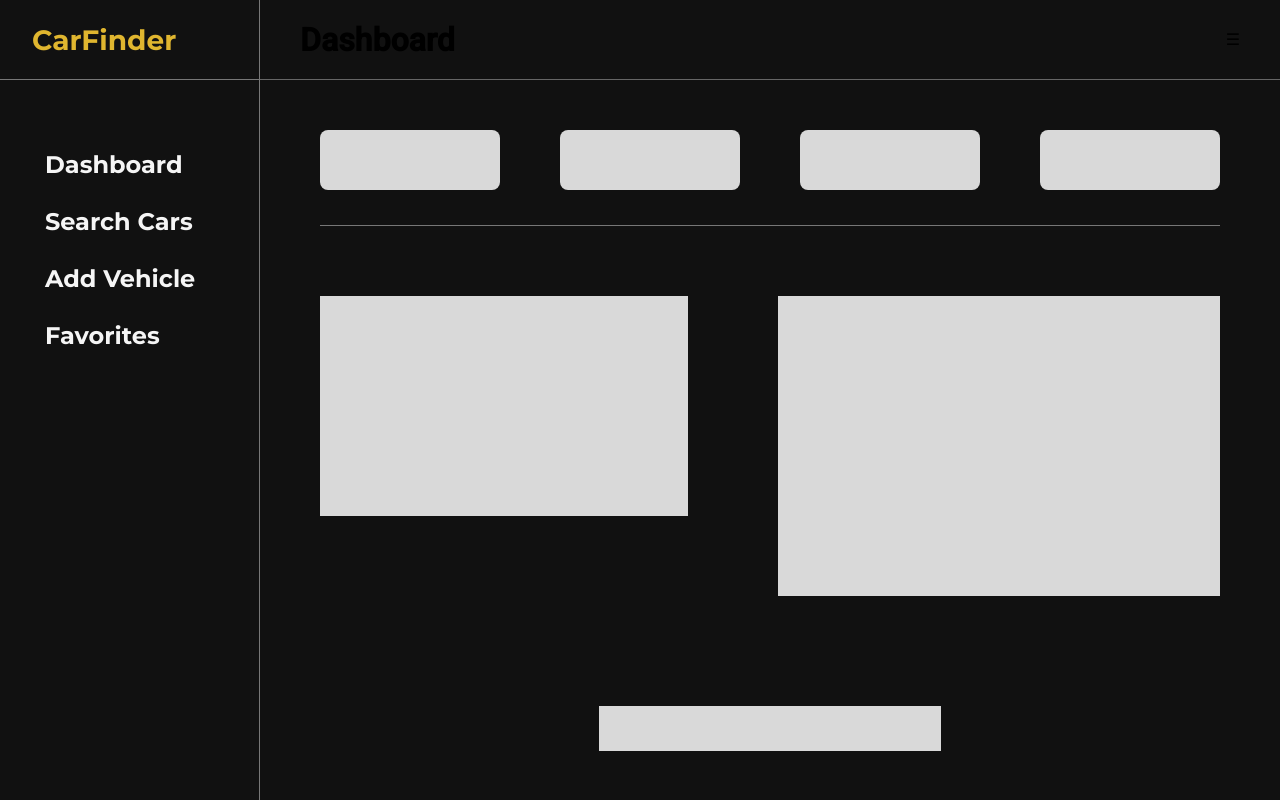
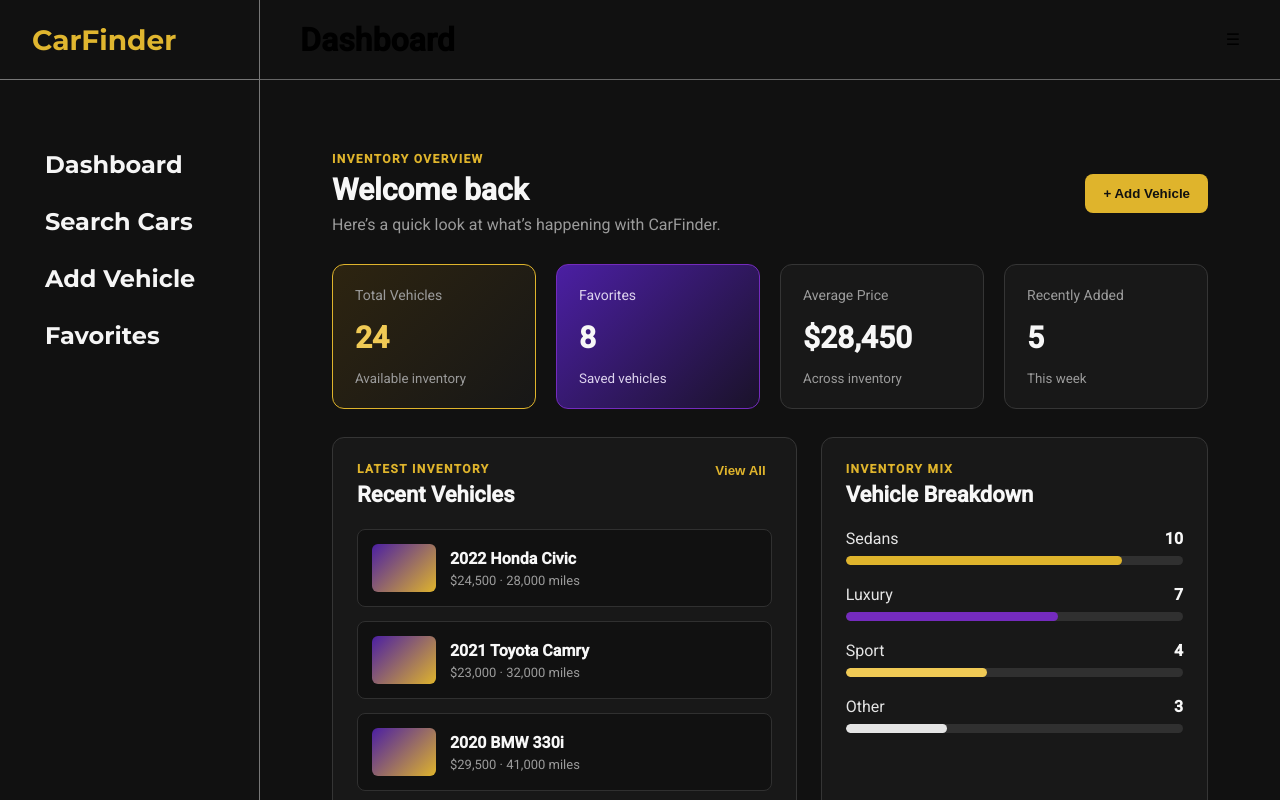
Before and after one commit to AmoyTurner-FS/202603-WDV349-TurnerAmoy, a React app in the folder dev/portfolio/: page / in a window 1280 px wide. Shown: the top 800 px of the page. Built offline with nearby package versions, Linux system fonts and the light colour scheme; the HTML template or start-up script is replaced by a standard one.

Commit message:
Updated dashboard design

```diff
--- a/dev/portfolio/src/index.css
+++ b/dev/portfolio/src/index.css
@@ -1,4 +1,21 @@
 @import url("https://fonts.googleapis.com/css2?family=Montserrat:wght@400;600;700&family=Roboto:wght@400;500&display=swap");
+
+:root {
+  --cf-black: #111111;
+  --cf-dark: #181818;
+  --cf-charcoal: #242424;
+
+  --cf-gold: #dfb42c;
+  --cf-gold-light: #f0ca55;
+
+  --cf-purple: #4b1fa3;
+  --cf-purple-light: #742bbd;
+
+  --cf-gray: #e4e4e4;
+  --cf-gray-dark: #9b9b9b;
+
+  --cf-white: #f7f7f7;
+}
 
 * {
   box-sizing: border-box;
--- a/dev/portfolio/src/pages/Dashboard.css
+++ b/dev/portfolio/src/pages/Dashboard.css
@@ -1,51 +1,248 @@
 .dashboard-page {
   width: 100%;
-  min-height: 100%;
-  padding: 10px 20px 40px;
+  padding: 32px;
+  color: var(--cf-white);
 }
 
-.dashboard-summary {
+.dashboard-intro h2,
+.panel-heading h3,
+.stat-card strong,
+.recent-vehicle strong,
+.inventory-label strong {
+  color: var(--cf-white);
+}
+
+.dashboard-intro {
+  display: flex;
+  justify-content: space-between;
+  align-items: center;
+  gap: 24px;
+  margin-bottom: 30px;
+}
+
+.dashboard-eyebrow,
+.panel-eyebrow {
+  margin: 0 0 6px;
+  color: var(--cf-gold);
+  font-size: 12px;
+  font-weight: 700;
+  letter-spacing: 1.4px;
+  text-transform: uppercase;
+}
+
+.dashboard-intro h2 {
+  color: var(--cf-white);
+  margin: 0;
+  font-size: 30px;
+}
+
+.dashboard-subtext {
+  margin: 8px 0 0;
+  color: var(--cf-gray-dark);
+}
+
+.dashboard-primary-action {
+  padding: 12px 18px;
+  border: none;
+  border-radius: 8px;
+  background: var(--cf-gold);
+  color: var(--cf-black);
+  font-weight: 700;
+  cursor: pointer;
+}
+
+.stats-grid {
   display: grid;
   grid-template-columns: repeat(4, 1fr);
-  gap: 60px;
-  margin-bottom: 35px;
+  gap: 20px;
+  margin-bottom: 28px;
 }
 
-.summary-card {
-  height: 60px;
-  background-color: #d9d9d9;
+.stat-card {
+  min-height: 145px;
+  padding: 22px;
+  border: 1px solid #353535;
+  border-radius: 12px;
+  background: var(--cf-dark);
+  display: flex;
+  flex-direction: column;
+  justify-content: space-between;
+}
+
+.stat-card span {
+  color: var(--cf-gray-dark);
+  font-size: 14px;
+}
+
+.stat-card strong {
+  font-size: 30px;
+}
+
+.stat-card small {
+  color: var(--cf-gray-dark);
+}
+
+.stat-card-gold {
+  background: linear-gradient(135deg, #2d2410, #171717);
+  border-color: var(--cf-gold);
+}
+
+.stat-card-gold strong {
+  color: var(--cf-gold-light);
+}
+
+.stat-card-purple {
+  background: linear-gradient(135deg, var(--cf-purple), #1a1229);
+  border-color: var(--cf-purple-light);
+}
+
+.stat-card-purple strong {
+  color: var(--cf-white);
+}
+
+.stat-card-purple span,
+.stat-card-purple small {
+  color: #ddd3ee;
+}
+
+.dashboard-main-grid {
+  display: grid;
+  grid-template-columns: 1.2fr 1fr;
+  gap: 24px;
+}
+
+.dashboard-panel {
+  padding: 24px;
+  background: var(--cf-dark);
+  border: 1px solid #353535;
+  border-radius: 12px;
+}
+
+.panel-heading {
+  display: flex;
+  justify-content: space-between;
+  align-items: flex-start;
+  margin-bottom: 22px;
+}
+
+.panel-heading h3 {
+  color: var(--cf-white);
+  margin: 0;
+  font-size: 22px;
+}
+
+.text-action {
+  border: none;
+  background: transparent;
+  color: var(--cf-gold);
+  cursor: pointer;
+  font-weight: 700;
+}
+
+.recent-vehicle-list {
+  display: flex;
+  flex-direction: column;
+  gap: 14px;
+}
+
+.recent-vehicle {
+  display: flex;
+  align-items: center;
+  gap: 14px;
+  padding: 14px;
+  background: var(--cf-black);
+  border: 1px solid #303030;
   border-radius: 8px;
 }
 
-.dashboard-divider {
-  width: 100%;
-  height: 1px;
-  background-color: #777;
-  margin-bottom: 70px;
+.vehicle-thumb {
+  width: 64px;
+  height: 48px;
+  border-radius: 6px;
+  background: linear-gradient(135deg, var(--cf-purple), var(--cf-gold));
 }
 
-.dashboard-content {
-  display: grid;
-  grid-template-columns: 1fr 1.2fr;
-  gap: 90px;
-  align-items: start;
+.recent-vehicle div:last-child {
+  display: flex;
+  flex-direction: column;
+  gap: 5px;
 }
 
-.dashboard-panel {
-  background-color: #d9d9d9;
+.recent-vehicle span {
+  color: var(--cf-gray-dark);
+  font-size: 13px;
 }
 
-.dashboard-panel-small {
-  height: 220px;
+.recent-vehicle strong {
+  color: var(--cf-white);
 }
 
-.dashboard-panel-large {
-  height: 300px;
+.inventory-breakdown {
+  display: flex;
+  flex-direction: column;
+  gap: 20px;
 }
 
-.dashboard-bottom-bar {
-  width: 38%;
-  height: 45px;
-  margin: 110px auto 0;
-  background-color: #d9d9d9;
+.inventory-label {
+  display: flex;
+  justify-content: space-between;
+  margin-bottom: 8px;
 }
+
+.inventory-label span {
+  color: var(--cf-gray);
+}
+
+.inventory-track {
+  height: 9px;
+  overflow: hidden;
+  border-radius: 999px;
+  background: #303030;
+}
+
+.inventory-fill {
+  height: 100%;
+  border-radius: inherit;
+}
+
+.inventory-fill-gold {
+  width: 82%;
+  background: var(--cf-gold);
+}
+
+.inventory-fill-purple {
+  width: 63%;
+  background: var(--cf-purple-light);
+}
+
+.inventory-fill-short {
+  width: 42%;
+  background: var(--cf-gold-light);
+}
+
+.inventory-fill-light {
+  width: 30%;
+  background: var(--cf-gray);
+}
+
+.quick-actions {
+  display: grid;
+  grid-template-columns: repeat(3, 1fr);
+  gap: 18px;
+  margin-top: 24px;
+}
+
+.quick-actions button {
+  padding: 16px;
+  border: 1px solid #3d3d3d;
+  border-radius: 9px;
+  background: var(--cf-dark);
+  color: var(--cf-white);
+  font-weight: 700;
+  cursor: pointer;
+}
+
+.quick-actions button:hover {
+  border-color: var(--cf-gold);
+  color: var(--cf-gold);
+}
--- a/dev/portfolio/src/pages/Dashboard.jsx
+++ b/dev/portfolio/src/pages/Dashboard.jsx
@@ -3,21 +3,139 @@ import "./Dashboard.css";
 function Dashboard() {
   return (
     <section className="dashboard-page">
-      <div className="dashboard-summary">
-        <div className="summary-card"></div>
-        <div className="summary-card"></div>
-        <div className="summary-card"></div>
-        <div className="summary-card"></div>
+      <div className="dashboard-intro">
+        <div>
+          <p className="dashboard-eyebrow">Inventory Overview</p>
+          <h2>Welcome back</h2>
+          <p className="dashboard-subtext">
+            Here’s a quick look at what’s happening with CarFinder.
+          </p>
+        </div>
+
+        <button className="dashboard-primary-action">+ Add Vehicle</button>
       </div>
 
-      <div className="dashboard-divider"></div>
+      <div className="stats-grid">
+        <article className="stat-card stat-card-gold">
+          <span>Total Vehicles</span>
+          <strong>24</strong>
+          <small>Available inventory</small>
+        </article>
 
-      <div className="dashboard-content">
-        <div className="dashboard-panel dashboard-panel-small"></div>
-        <div className="dashboard-panel dashboard-panel-large"></div>
+        <article className="stat-card stat-card-purple">
+          <span>Favorites</span>
+          <strong>8</strong>
+          <small>Saved vehicles</small>
+        </article>
+
+        <article className="stat-card">
+          <span>Average Price</span>
+          <strong>$28,450</strong>
+          <small>Across inventory</small>
+        </article>
+
+        <article className="stat-card">
+          <span>Recently Added</span>
+          <strong>5</strong>
+          <small>This week</small>
+        </article>
       </div>
 
-      <div className="dashboard-bottom-bar"></div>
+      <div className="dashboard-main-grid">
+        <section className="dashboard-panel">
+          <div className="panel-heading">
+            <div>
+              <p className="panel-eyebrow">Latest Inventory</p>
+              <h3>Recent Vehicles</h3>
+            </div>
+
+            <button className="text-action">View All</button>
+          </div>
+
+          <div className="recent-vehicle-list">
+            <div className="recent-vehicle">
+              <div className="vehicle-thumb"></div>
+              <div>
+                <strong>2022 Honda Civic</strong>
+                <span>$24,500 · 28,000 miles</span>
+              </div>
+            </div>
+
+            <div className="recent-vehicle">
+              <div className="vehicle-thumb"></div>
+              <div>
+                <strong>2021 Toyota Camry</strong>
+                <span>$23,000 · 32,000 miles</span>
+              </div>
+            </div>
+
+            <div className="recent-vehicle">
+              <div className="vehicle-thumb"></div>
+              <div>
+                <strong>2020 BMW 330i</strong>
+                <span>$29,500 · 41,000 miles</span>
+              </div>
+            </div>
+          </div>
+        </section>
+
+        <section className="dashboard-panel inventory-panel">
+          <div className="panel-heading">
+            <div>
+              <p className="panel-eyebrow">Inventory Mix</p>
+              <h3>Vehicle Breakdown</h3>
+            </div>
+          </div>
+
+          <div className="inventory-breakdown">
+            <div className="inventory-row">
+              <div className="inventory-label">
+                <span>Sedans</span>
+                <strong>10</strong>
+              </div>
+              <div className="inventory-track">
+                <div className="inventory-fill inventory-fill-gold"></div>
+              </div>
+            </div>
+
+            <div className="inventory-row">
+              <div className="inventory-label">
+                <span>Luxury</span>
+                <strong>7</strong>
+              </div>
+              <div className="inventory-track">
+                <div className="inventory-fill inventory-fill-purple"></div>
+              </div>
+            </div>
+
+            <div className="inventory-row">
+              <div className="inventory-label">
+                <span>Sport</span>
+                <strong>4</strong>
+              </div>
+              <div className="inventory-track">
+                <div className="inventory-fill inventory-fill-short"></div>
+              </div>
+            </div>
+
+            <div className="inventory-row">
+              <div className="inventory-label">
+                <span>Other</span>
+                <strong>3</strong>
+              </div>
+              <div className="inventory-track">
+                <div className="inventory-fill inventory-fill-light"></div>
+              </div>
+            </div>
+          </div>
+        </section>
+      </div>
+
+      <div className="quick-actions">
+        <button>Search Inventory</button>
+        <button>Add Vehicle</button>
+        <button>View Favorites</button>
+      </div>
     </section>
   );
 }
```
